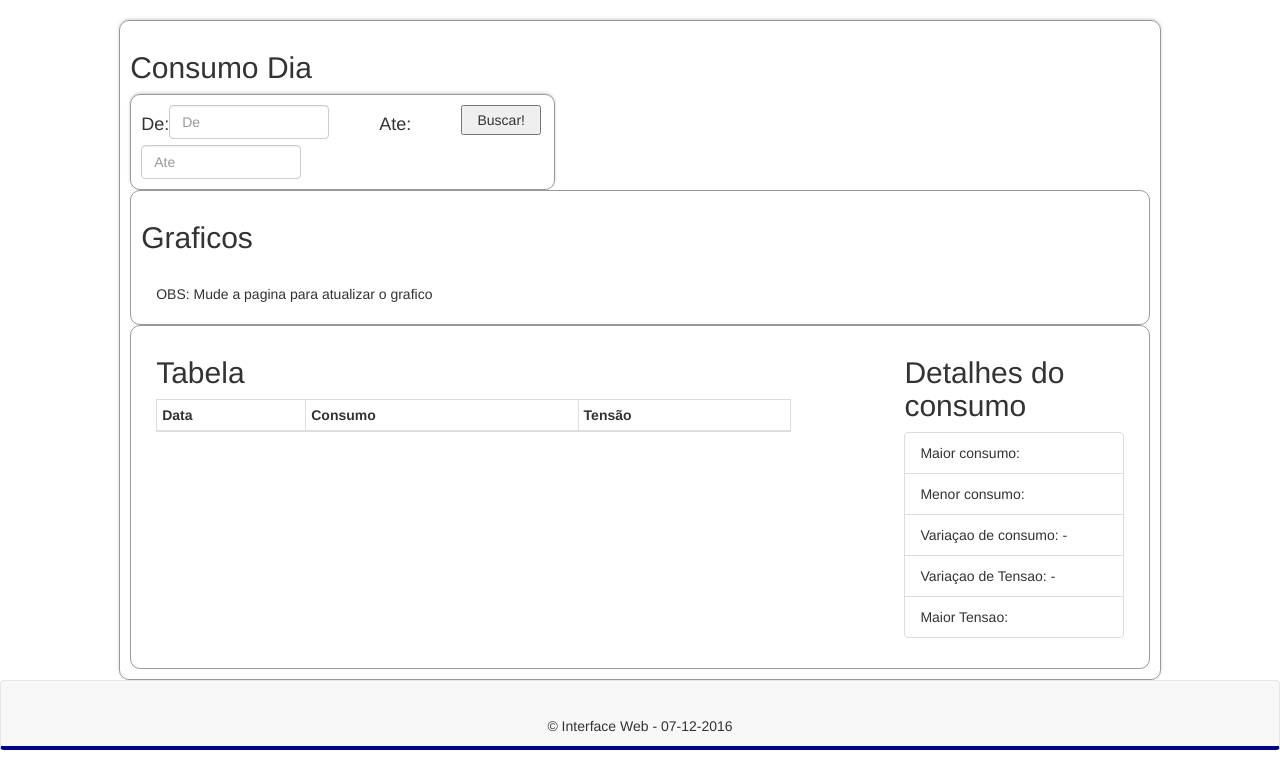
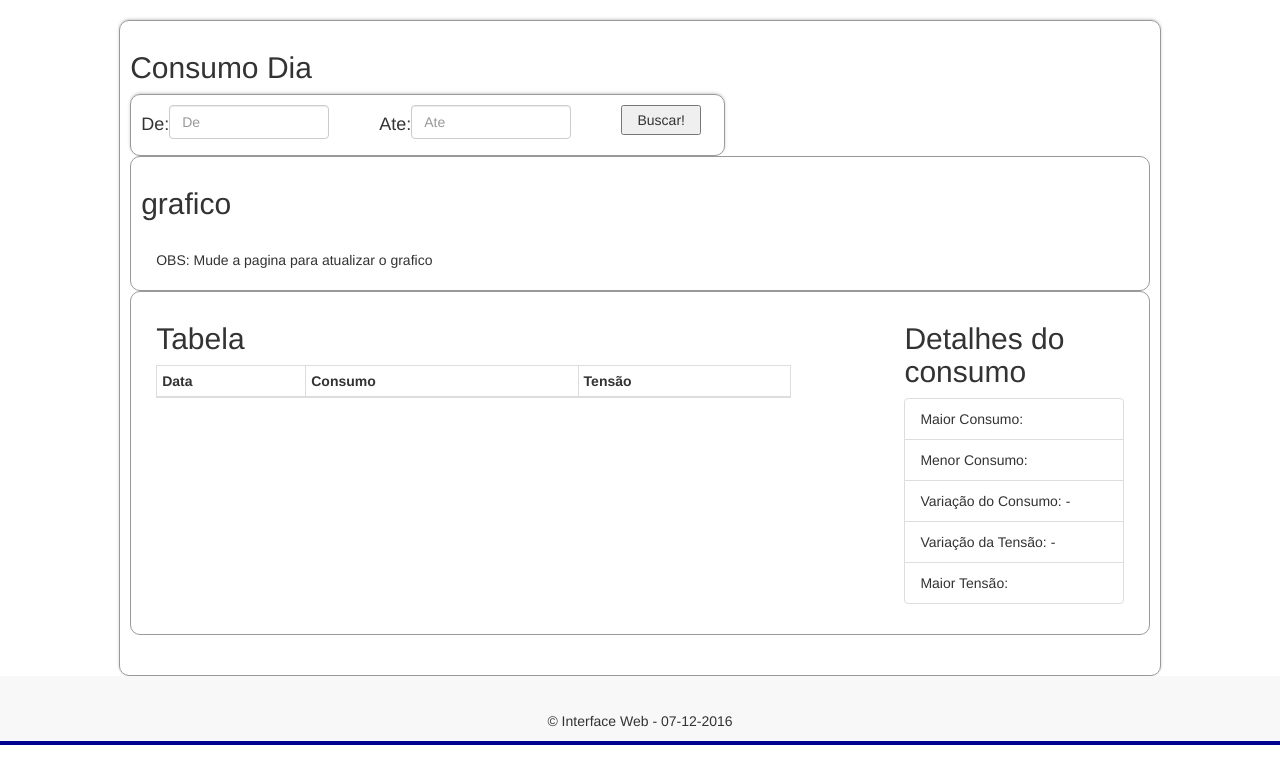
Before and after one commit to giovaniandrerizzardi/tccgiovani, a CodeIgniter app: page /tccgiovani/index.php/consumoPorDia in a window 1280 px wide. Shown: the part 55-825 px from the top of the page. After the commit the page ends 800 px from the top, so only its background shows below. Run offline with CodeIgniter, Linux system fonts and the light colour scheme; a user stored in the database is signed in; lists and menus that the app fills with data are empty; some libraries are stand-ins or nearby versions.

Commit message:
final
final

```diff
--- a/application/language/en-US/labels_lang.php
+++ b/application/language/en-US/labels_lang.php
@@ -8,6 +8,13 @@
 $lang["clean_up"] = "Limpar";
 $lang["cancel"] = "Cancelar";
 $lang["alter"] = "Alterar";
+$lang["dadosnografico"] = "OBS: Mude a pagina para  atualizar o grafico";
+$lang["tabela"] = "Tabela";
+$lang["grafico"] = "Grafico";
+$lang["alerta"] = "ALERTA!";
+$lang["propriedades"] = "Propriedades";
+$lang["valornografico"] = "Valores no Grafico";
+
 
 //consumo
 $lang["page_title_consume"] = "Consumo";
@@ -18,18 +25,42 @@
 $lang["Corrente"] = "Consumo";
 $lang["consumodia"] = "Consumo Dia";
 $lang["consumomes"] = "Consumo Mes/Ano";
+$lang["detalheconsumo"] = "Detalhes do consumo";
 
+$lang["maiorconsumo"] = "Maior Consumo";
+$lang["menorconsumo"] = "Menor Consumo";
+$lang["maiortensao"] = "Maior Tensão";
+$lang["menortensao"] = "Menor Tensão";
+$lang["variacaotensao"] = "Variação da Tensão";
+$lang["variacaoconsumo"] = "Variação do Consumo";
 
 // monitorameno periodico
 $lang["graficoCorrente"] = " grafico Corrente";
 $lang["graficoTensao"] = " grafico Tensao";
 $lang["attAut"] = "Atualizar Automaticamente";
 $lang["consumo"] = "Consumo";
+$lang["agruparvalor"] = "Agrupar Valores";
+$lang["maior"] = "Maior";
+$lang["menor"] = "Menor";
+$lang["media"] = "Media";
+$lang["dia"] = "Dia";
+$lang["hora"] = "Hora";
+$lang["minuto"] = "Minuto";
+$lang["periodo"] = "Periodo";
+$lang["atualizar"] = "Atualizar";
 //evetosdetalhados
 $lang["Data"] = "Data";
 $lang["tipoevento"] = "Tipo";
 $lang["fatorpotencia"] = "Fator de Potencia";
 $lang["potencia"] = "Potencia";
+$lang["sumario"] = "Sumario";
+$lang["total"] = "Total";
+$lang["tensao"] = "Tensão";
+$lang["corrente"] = "Corrente";
+$lang["maiorcorrente"] = "Maior Corrente";
+$lang["menorcorrente"] = "Menor Corrente";
+$lang["pgrafico"] = "Propriedades do Grafico";
+
 //menu
 $lang["consumerday"] = "consumo Dia";
 $lang["consumermon"] = "consumo Mes";
--- a/application/models/consumoPorDia_model.php
+++ b/application/models/consumoPorDia_model.php
@@ -5,7 +5,6 @@
     function getData($inicio,$fim) {
              $this->db->select("*");
 		$this->db->from ('consumodia');
-
                 $this->db->where('DIA >=', $inicio);
                 $this->db->where('DIA <=', $fim);
 
--- a/application/views/consumoPorDia_view.php
+++ b/application/views/consumoPorDia_view.php
@@ -3,7 +3,7 @@
     <div class="row-fluid">
         <div class="col-md-10 col-xs-10 col-md-offset-1 " id="borda">
             <h2><?php echo $this->lang->line('consumodia'); ?></h2>
-            <div class="col-md-5 col-xs-5" id="borda">
+            <div class="col-md-7 col-xs-7" id="borda">
                 <div class="inline" >
                     <h4 class="form-signin-heading pull-left"><?php echo $this->lang->line('firstDate') . ":  "; ?></h4>
                     <input id="firstdate" type="date_day" class="form-control pull-left" placeholder="<?php echo $this->lang->line('firstDate'); ?>" required name="date">
@@ -20,11 +20,11 @@
             <div class="col-md-12 col-xs-12" id="borda2">
 
 
-                    <h2>Graficos</h2>
+                    <h2><?php echo $this->lang->line('grafico'); ?></h2>
                     <div class="col-md-6 col-xs-6">
                         <div id="graficotensao" style="width:100%"></div>
                         &nbsp;
-                        <p>OBS: Mude a pagina para  atualizar o grafico</p>
+                        <p><?php echo $this->lang->line('dadosnografico'); ?></p>
                     </div>
                     <div class="col-md-6 col-xs-6">
                         <div id="graficocorrente" style="width:100%"></div>
@@ -36,10 +36,10 @@
 
 
             </div>
-             <div class="col-md-12 col-xs-12" id="borda2">
+             <div class="col-md-12 col-xs-12 mb-30 mb-30" id="borda2">
 
                 <div class="col-md-8 col-xs-8">
-                     <h2>Tabela</h2>
+                     <h2><?php echo $this->lang->line('tabela'); ?></h2>
                     <table id="tabelaseventos" class="table table-bordered table-condensed table-striped">
                         <thead>
                             <tr>
@@ -55,14 +55,14 @@
                 </div>
 
                  <div class="col-md-3 col-xs-3 col-md-offset-1" >
-                    <h2> Detalhes do consumo</h2>
+                    <h2><?php echo $this->lang->line('detalheconsumo'); ?></h2>
 
                     <ul class="list-group">
-                        <li class="list-group-item">Maior consumo: <a id="maiorconsumo"></a></li>
-                        <li class="list-group-item">Menor consumo: <a id="menorconsumo"></a></li>
-                        <li class="list-group-item">Variaçao de consumo: <a id="menorconsumov"></a> - <a id="maiorconsumov"></a> </li>
-                        <li class="list-group-item">Variaçao de Tensao: <a id="menortensaov"></a> - <a id="maiortensaov"></a></li>
-                        <li class="list-group-item">Maior Tensao: <a id="maiortensao"></a></li>
+                        <li class="list-group-item"><?php echo $this->lang->line('maiorconsumo') . ":  "; ?> <a id="maiorconsumo"></a></li>
+                        <li class="list-group-item"><?php echo $this->lang->line('menorconsumo') . ":  "; ?> <a id="menorconsumo"></a></li>
+                        <li class="list-group-item"><?php echo $this->lang->line('variacaoconsumo') . ":  "; ?> <a id="menorconsumov"></a> - <a id="maiorconsumov"></a> </li>
+                        <li class="list-group-item"><?php echo $this->lang->line('variacaotensao') . ":  "; ?> <a id="menortensaov"></a> - <a id="maiortensaov"></a></li>
+                        <li class="list-group-item"><?php echo $this->lang->line('maiortensao') . ":  "; ?> <a id="maiortensao"></a></li>
                     </ul>
 
                 </div>
@@ -207,16 +207,16 @@
                 // separa a data e pedaços e pega  somente o dia /mes...
                 var i = 0;
                 $.each(data.dado, function (key, value) {
-                    if (i < 10) {
+
                         seriest.data.push(parseFloat(value.DELTA_T));
                         seriesc.data.push(parseFloat(value.KW));
                         var dia = value.DIA.split('-');
                         dia = dia[2] + '/' + dia[1];
                         alert(dia);
                         axix.categories.push(dia);
-                        console.log(value);
+
                         i++;
-                    }
+
                 });
 
                 //console.log(series);
--- a/application/views/grafico_view.php
+++ b/application/views/grafico_view.php
@@ -14,7 +14,7 @@
                                     <span aria-hidden="true">&times;</span>
                                 </button>
 
-                                <h2 class="modal-title">ALERTA!</h2>
+                                <h2 class="modal-title"><?php echo $this->lang->line('alerta'); ?>!</h2>
 
                             </div>
                             <div class="modal-body">
@@ -62,8 +62,8 @@
                         <tr><td><?php echo $this->lang->line('fatorp'); ?></td>
                             <td id="fatorp">oi</td></tr>
                         <tr><td><?php echo $this->lang->line('potencia'); ?></td>
-<!--                            <td id="potencia">oi</td></tr>-->
-                                <td>215 VA</td></tr>
+                            <td id="potencia">oi</td></tr>
+
                     </table>
                     <?php echo $this->lang->line('att'); ?><input type="number" id="delay" value ="5" onchange="attdelay()"/>
 
--- a/application/views/templates/footer.php
+++ b/application/views/templates/footer.php
@@ -3,7 +3,7 @@
 
 } else {
 ?>
-    <nav class="navbar navbar-default" role="navigation" style="border-bottom: 4px solid #000090;">
+    <nav class="navbar-fixed-bottom navbar-default" role="navigation" style="border-bottom: 4px solid #000090;">
         <div class="container">
             <footer>
                 <center><p style="padding-top: 5px; margin-top: 30px">&copy; Interface Web - <?php echo date("d-m-Y"); ?></p></center>
```
Also changed, not shown: application/controllers/consumoPorDia.php (+21 -16 lines), application/controllers/consumoPorMes.php (+7 -1 lines), application/controllers/eventoDetalhado.php (+7 -1 lines), application/controllers/grafico.php (+7 -0 lines), application/controllers/inicio.php (+8 -7 lines), application/controllers/login.php (+5 -6 lines), application/controllers/monitoramentoPeriodico.php (+7 -1 lines), application/controllers/sensor.php (+7 -1 lines), application/controllers/tipoevento.php (+7 -1 lines), application/controllers/usuario.php (+7 -1 lines), application/views/consumoPorMes_view.php (+10 -10 lines), application/views/eventoDetalhado_view.php (+12 -12 lines), application/views/monitoramentoPeriodico_view.php (+14 -14 lines), script/capture.php (+7 -1 lines).
